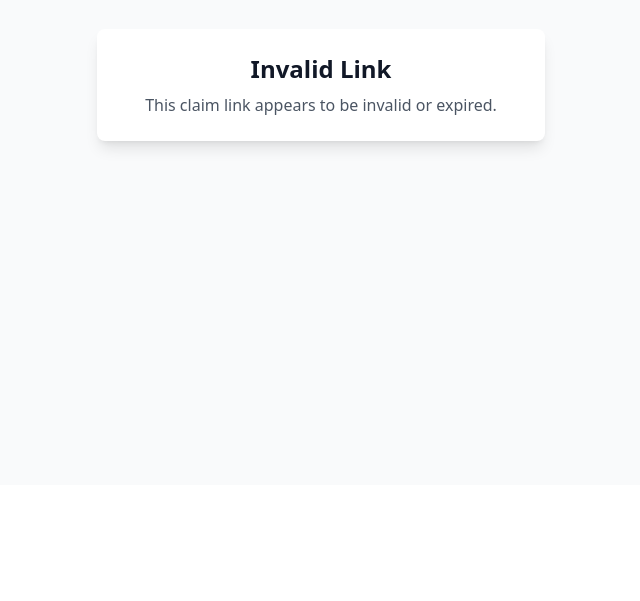
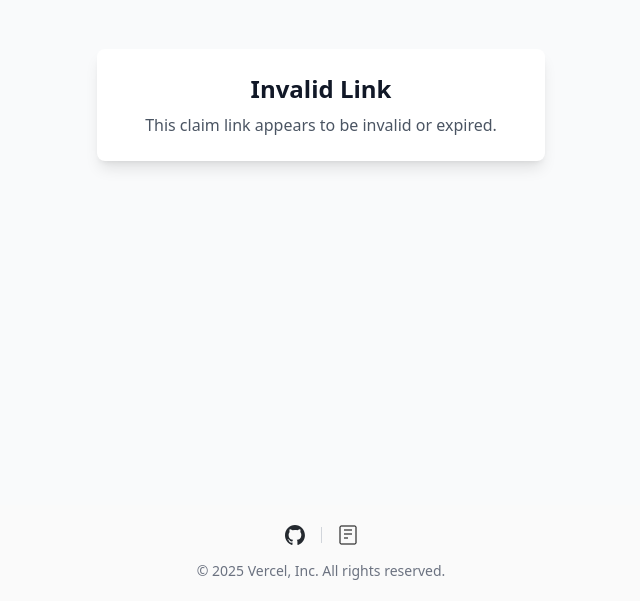
Before and after one commit to vercel/claim-deployments-demo, a Next.js app: page /claim in a window 1280 px wide. Shown: the part 315-916 px from the top of the page, without its empty margins (319-959 px from the left). Before the commit the page ends 800 px from the top, so only its background shows below. Built offline with nearby package versions, Linux system fonts and the light colour scheme.

Commit message:
Add github and docs links in footer

```diff
--- a/app/claim/page.tsx
+++ b/app/claim/page.tsx
@@ -28,8 +28,7 @@ export default function ClaimPage() {
   }
 
   return (
-    <div className="min-h-screen flex items-center justify-center bg-neutral-50">
-      <div className="w-full max-w-2xl bg-white rounded-xl shadow-md overflow-hidden border border-neutral-200 p-8">
+    <div className="bg-white rounded-xl shadow-md overflow-hidden border border-neutral-200 p-8">
       <div className="space-y-6">
         <div className="space-y-2">
           <h2 className="text-2xl font-semibold text-neutral-800">
@@ -82,6 +81,5 @@ export default function ClaimPage() {
         </Link>
       </div>
     </div>
-    </div>
   );
 }
--- /dev/null
+++ b/app/footer.tsx
@@ -0,0 +1,41 @@
+import Link from "next/link";
+import Image from "next/image";
+
+export default function Footer() {
+  return (
+    <div className="mb-5 mt-5">
+      <div className="flex items-center justify-center space-x-4">
+        <Link
+          href="https://github.com/vercel/claim-deployments-demo"
+          target="_blank"
+          title="GitHub Repository"
+        >
+          <Image
+            alt="GitHub Repository"
+            src="/icons/github.svg"
+            width={20}
+            height={20}
+          />
+          <span className="sr-only">Repository</span>
+        </Link>
+        <div className="mx-2 h-4 w-px bg-gray-300" />
+        <Link
+          href="https://vercel.com/docs/deployments/claim-deployments"
+          target="_blank"
+          title="Documentation"
+        >
+          <Image
+            alt="Documentation"
+            src="/icons/document.svg"
+            width={20}
+            height={20}
+          />
+          <span className="sr-only">Documentation</span>
+        </Link>
+      </div>
+      <div className="text-sm text-gray-500 mt-4">
+        © {new Date().getFullYear()} Vercel, Inc. All rights reserved.
+      </div>
+    </div>
+  );
+}
--- a/app/layout.tsx
+++ b/app/layout.tsx
@@ -1,6 +1,7 @@
 import type { Metadata } from "next";
 import localFont from "next/font/local";
 import "./globals.css";
+import Footer from "./footer";
 
 export const dynamic = "force-dynamic";
 
@@ -30,7 +31,10 @@ export default function RootLayout({
       <body
         className={`${geistSans.variable} ${geistMono.variable} antialiased`}
       >
-        {children}
+        <div className="min-h-screen flex flex-col justify-between items-center bg-neutral-50 pt-5">
+          <div className="my-auto w-full max-w-2xl">{children}</div>
+          <Footer />
+        </div>
       </body>
     </html>
   );
--- a/app/page.tsx
+++ b/app/page.tsx
@@ -161,8 +161,7 @@ export default function Home() {
   ];
 
   return (
-    <div className="min-h-screen flex items-center justify-center bg-neutral-50">
-      <div className="w-full max-w-2xl bg-white rounded-xl shadow-md overflow-hidden border border-neutral-200 p-8">
+    <div className="bg-white rounded-xl shadow-md overflow-hidden border border-neutral-200 p-8">
       <h2 className="text-2xl font-semibold text-neutral-800">
         Deploy to Vercel
       </h2>
@@ -289,9 +288,8 @@ export default function Home() {
             <>
               <ProgressBar
                 totalTimeInSeconds={
-                    templates.find(
-                      (template) => template.id === selectedTemplate
-                    )?.averageDeployTimeInSeconds || 60
+                  templates.find((template) => template.id === selectedTemplate)
+                    ?.averageDeployTimeInSeconds || 60
                 }
               />
               <BuildLogs deployment={deployment} />
@@ -300,6 +298,5 @@ export default function Home() {
         </div>
       </div>
     </div>
-    </div>
   );
 }
```
Also changed, not shown: public/icons/document.svg (added), public/icons/github.svg (added). Lines whose indentation alone changed are shown as unchanged.
